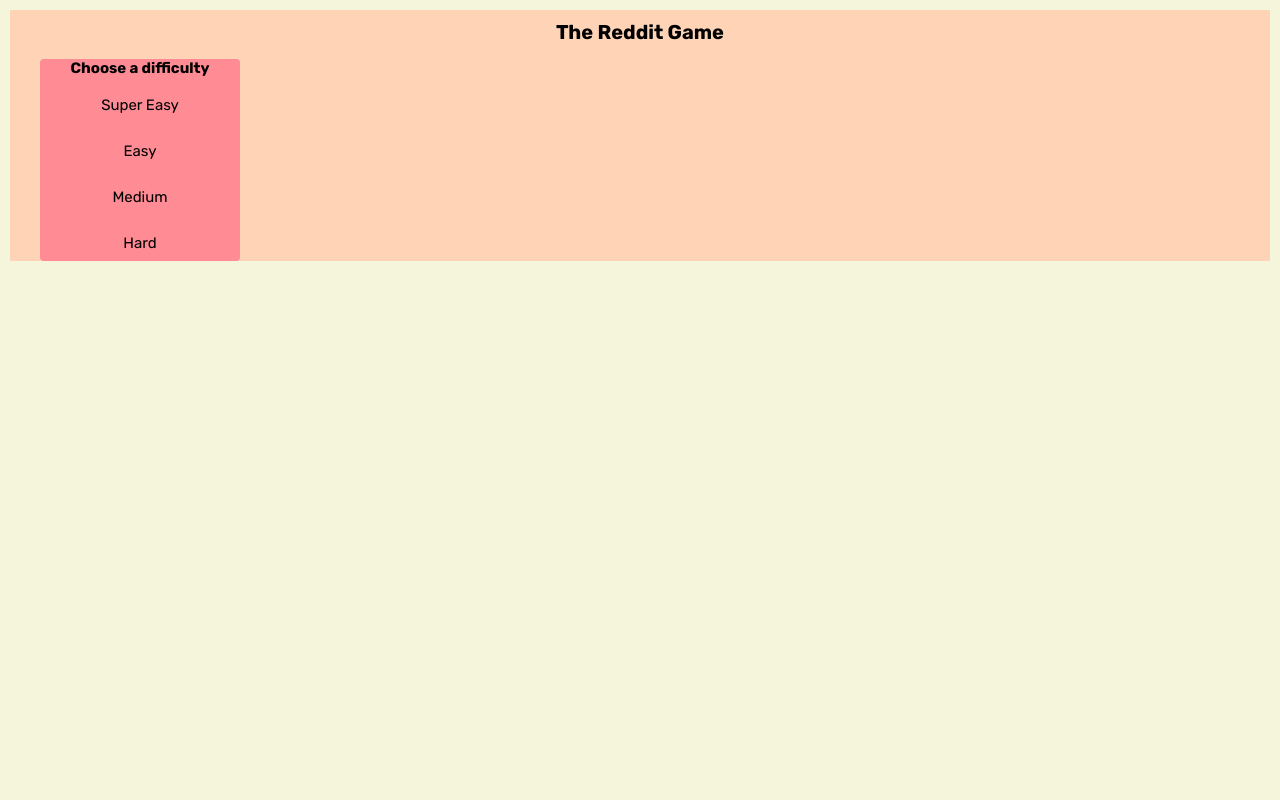
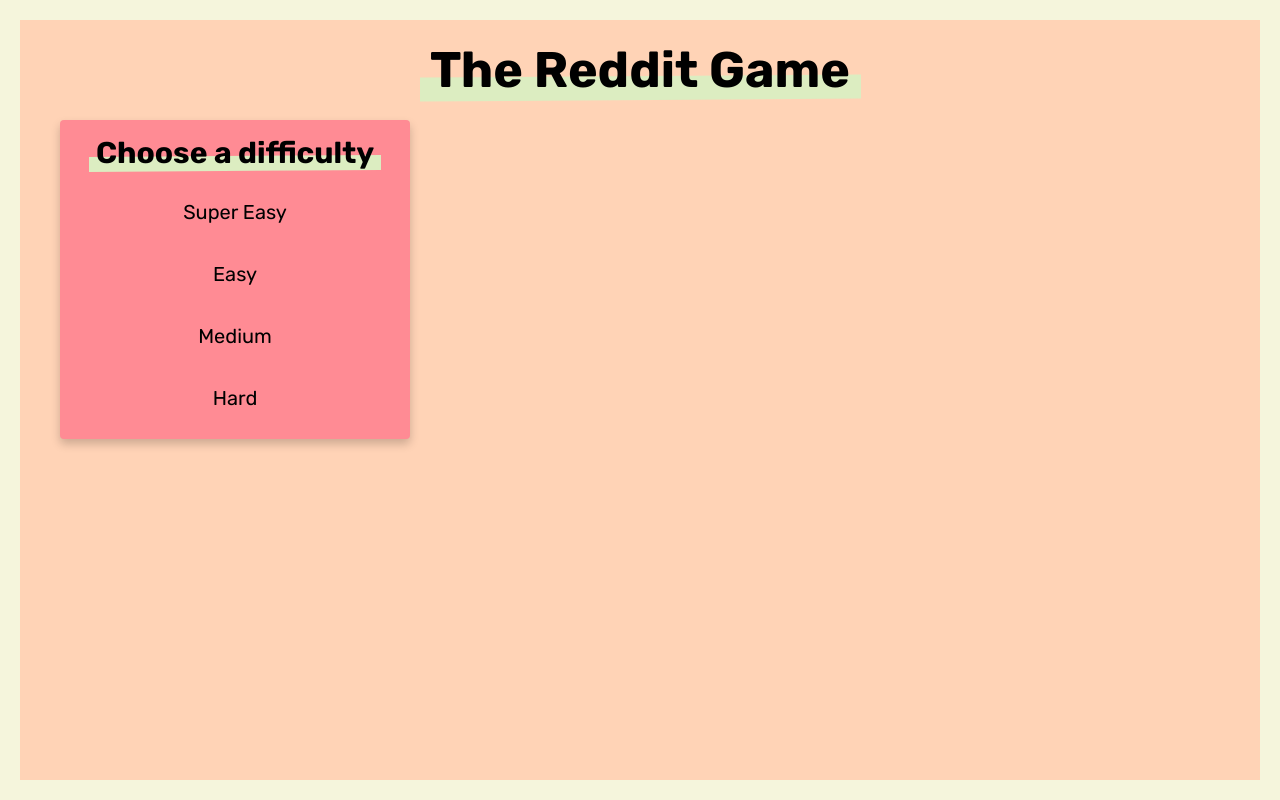
Before and after one commit to jamesdebnam/reddit-game, a React (Create React App) app: page / in a window 1280 px wide. Built offline with nearby package versions, Linux system fonts and the light colour scheme.

Commit message:
added underline styling

```diff
--- a/src/DifficultyForm/DifficultyForm.tsx
+++ b/src/DifficultyForm/DifficultyForm.tsx
@@ -11,19 +11,27 @@
           id="super-easy"
           value="super-easy"
         />
-        <label htmlFor="super-easy">Super Easy</label>
+        <label className="difficulty__label" htmlFor="super-easy">
+          Super Easy
+        </label>
       </div>
       <div className="radio radio__easy">
         <input name="difficulty" type="radio" id="easy" value="easy" />
-        <label htmlFor="easy">Easy</label>
+        <label className="difficulty__label" htmlFor="easy">
+          Easy
+        </label>
       </div>
       <div className="radio radio__medium">
         <input name="difficulty" type="radio" id="medium" value="medium" />
-        <label htmlFor="medium">Medium</label>
+        <label className="difficulty__label" htmlFor="medium">
+          Medium
+        </label>
       </div>
       <div className="radio radio__hard">
         <input name="difficulty" type="radio" id="hard" value="hard" />
-        <label htmlFor="hard">Hard</label>
+        <label className="difficulty__label" htmlFor="hard">
+          Hard
+        </label>
       </div>
     </div>
   );
--- a/src/sass/abstracts/_mixins.scss
+++ b/src/sass/abstracts/_mixins.scss
@@ -0,0 +1,13 @@
+@mixin heading-underline {
+  &::after {
+    content: "";
+    width: 105%;
+    height: 30%;
+    background-color: $color-secondary;
+    position: absolute;
+    left: -2.5%;
+    bottom: 0;
+    transform: skewY(-0.4deg);
+    z-index: -1;
+  }
+}
--- a/src/sass/base/_base.scss
+++ b/src/sass/base/_base.scss
@@ -12,7 +12,7 @@
 }
 
 body {
-  padding: 1rem;
+  padding: 2rem;
   background-color: beige;
   box-sizing: border-box;
 }
--- a/src/sass/base/_typography.scss
+++ b/src/sass/base/_typography.scss
@@ -0,0 +1,23 @@
+.difficulty {
+  &__header {
+    padding-top: 1.5rem;
+    font-size: 3rem;
+    display: inline-block;
+    position: relative;
+
+    @include heading-underline;
+  }
+
+  &__label {
+    font-size: 2rem;
+  }
+}
+
+.game__header {
+  font-size: 5rem;
+  position: relative;
+  display: inline-block;
+  z-index: 2;
+
+  @include heading-underline;
+}
--- a/src/sass/components/_difficulty-radio.scss
+++ b/src/sass/components/_difficulty-radio.scss
@@ -1,16 +1,18 @@
 .difficulty {
-  margin: 1.5rem 3rem;
+  margin: 2rem 4rem;
   text-align: center;
-  width: 20rem;
+  width: 35rem;
   background-color: $color-warm-tertiary;
   border-radius: 4px;
-  box-shadow: 0 2rem 2rem (0, 0, 0, 0.4);
+  box-shadow: 0 0.5rem 1rem rgba(0, 0, 0, 0.2);
+  position: relative;
+  z-index: 1;
+
   .radio {
-    margin: 1rem 0;
-  }
-
-  label {
-    font-size: 1.5rem;
+    margin: 2rem 0;
+    &:last-child {
+      padding-bottom: 2rem;
+    }
   }
 
   input[type="radio"] {
@@ -19,15 +21,17 @@
 
     + label {
       display: inline-block;
-      width: 10rem;
+      width: 14rem;
       padding: 0.5rem;
       transition: all 0.2s ease;
-      border-radius: 10px;
+      border-radius: 5px;
       border: 4px rgba(0, 0, 0, 0) dashed;
     }
 
     &:checked + label {
       background-color: $color-primary;
+      box-shadow: 0 0.5rem 1rem rgba(0, 0, 0, 0.2);
+      transform: translateY(-3px);
     }
 
     &:hover + label {
--- a/src/sass/pages/_home.scss
+++ b/src/sass/pages/_home.scss
@@ -1,7 +1,9 @@
 .game {
   background-color: $color-warm-primary;
+  box-sizing: border-box;
+  height: calc(100vh - 4rem);
   text-align: center;
   &__header {
-    padding-top: 1rem;
+    padding-top: 2rem;
   }
 }
```
